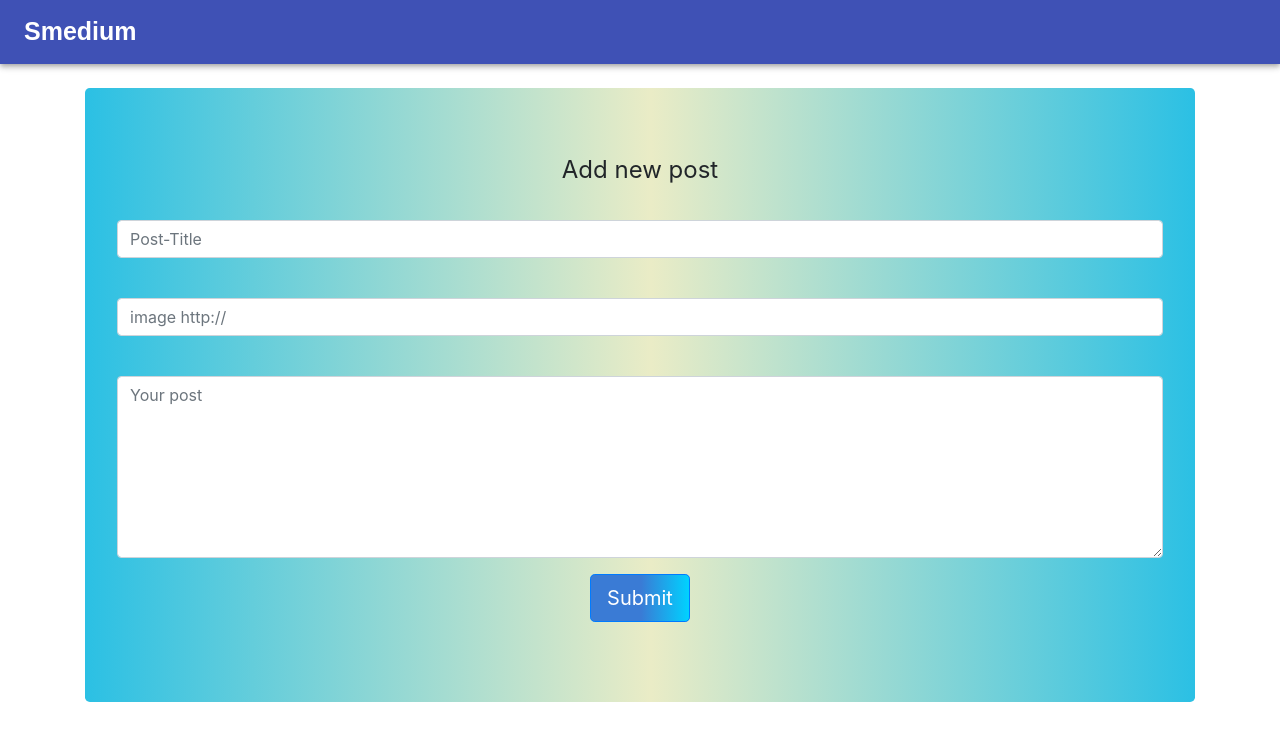
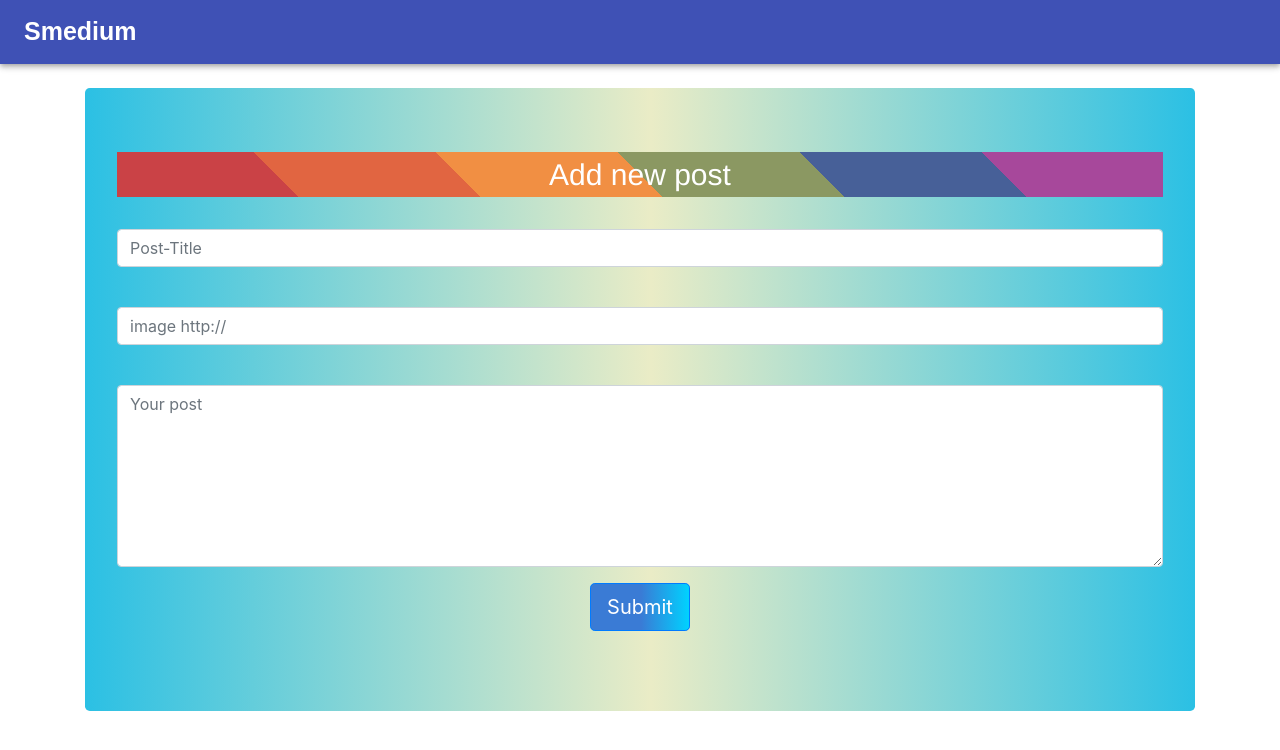
Before and after one commit to syeddilawar/Post-Page, a React (Create React App) app: page / in a window 1280 px wide. Shown: the top 750 px of the page. Built offline with nearby package versions, Linux system fonts and the light colour scheme.

Commit message:
finishing lookes

```diff
--- a/src/App.css
+++ b/src/App.css
@@ -39,3 +39,21 @@
 .btn {
   background-image: linear-gradient(to right, #3a7bd5 51%, #00d2ff);
 }
+#adp {
+  font-size: 30px;
+  font-family: bold, Helvetica, sans-serif;
+  background-image: linear-gradient(
+    45deg,
+    #ca4246 16.666%,
+    #e16541 16.666%,
+    #e16541 33.333%,
+    #f18f43 33.333%,
+    #f18f43 50%,
+    #8b9862 50%,
+    #8b9862 66.666%,
+    #476098 66.666%,
+    #476098 83.333%,
+    #a7489b 83.333%
+  );
+  color: white;
+}
--- a/src/components/Post.js
+++ b/src/components/Post.js
@@ -40,7 +40,7 @@ class Post extends Component {
                   <div className="well well-sm">
                     <form className="form-horizontal" method="post">
                       <fieldset>
-                        <legend className="text-center header">
+                        <legend className="text-center header" id="adp">
                           Add new post
                         </legend>
                         <div className="form-group">
```
